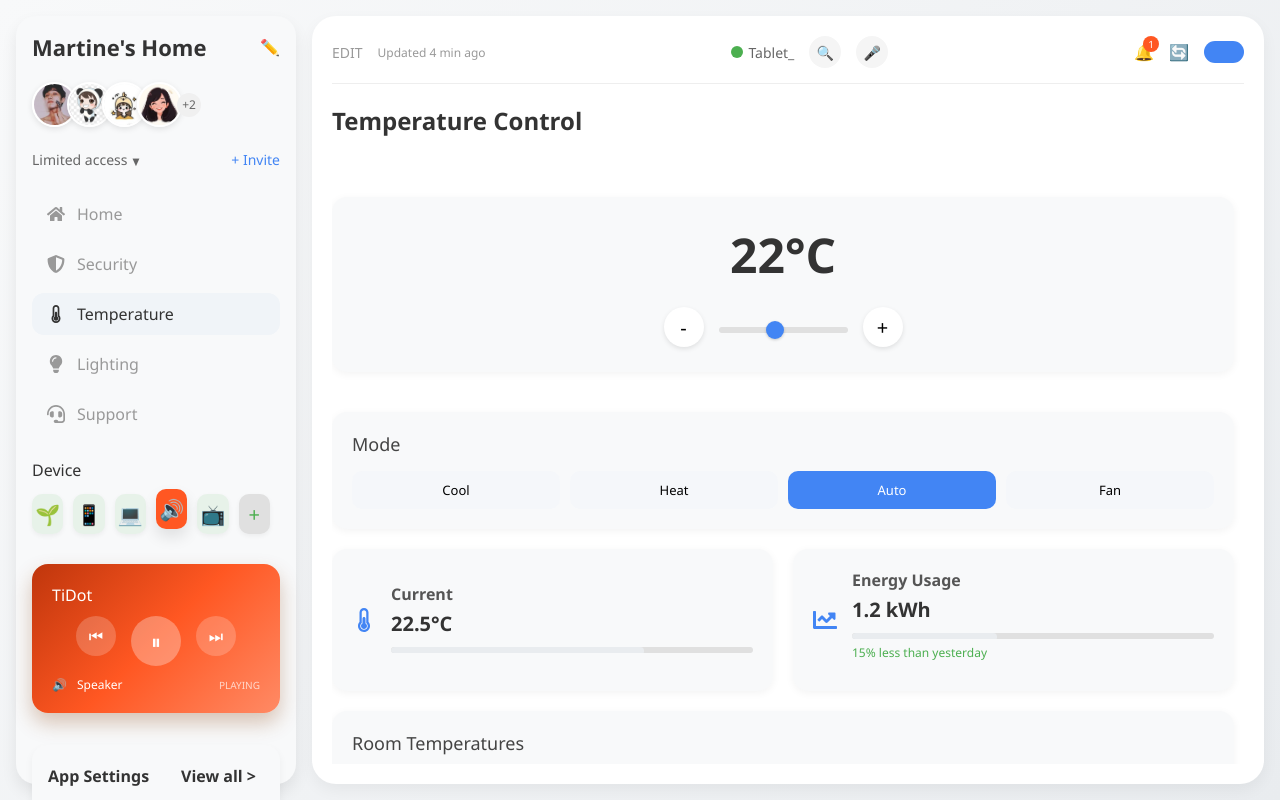
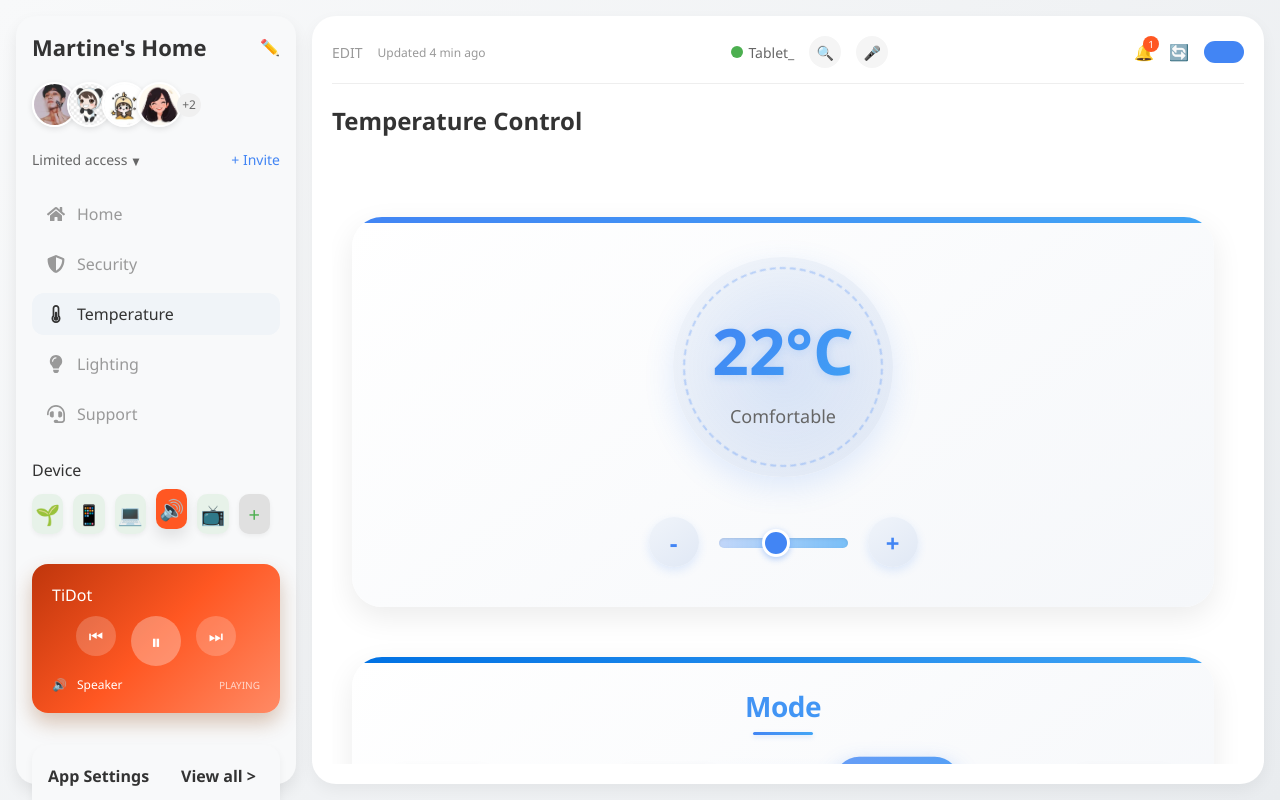
Before and after one commit to ZTL123Z/smart-home-dashboard, a React (Create React App) app: page / in a window 1280 px wide. Both pictures are taken after a click on the element "Temperature". Built offline with nearby package versions, Linux system fonts and the light colour scheme.

Commit message:
3月14号

```diff
--- a/src/components/MainContent.css
+++ b/src/components/MainContent.css
@@ -1960,3 +1960,488 @@
   position: relative;
   display: inline-block;
 }
+
+/* 温度控制样式优化 */
+.temperature-content .modern-dashboard {
+  gap: 30px;
+}
+
+.temperature-display.modern-card {
+  text-align: center;
+  padding: 40px;
+  position: relative;
+  overflow: hidden;
+}
+
+.temperature-display.modern-card::before {
+  content: '';
+  position: absolute;
+  top: 0;
+  left: 0;
+  width: 100%;
+  height: 6px;
+  background: linear-gradient(90deg, #4285f4, #42a5f5);
+  z-index: 1;
+}
+
+.temp-circle-container {
+  display: flex;
+  justify-content: center;
+  align-items: center;
+  margin-bottom: 40px;
+}
+
+.temp-circle {
+  width: 220px;
+  height: 220px;
+  border-radius: 50%;
+  background: linear-gradient(145deg, #f0f4fa, #e0e8f5);
+  box-shadow: 0 10px 30px rgba(66, 133, 244, 0.15);
+  display: flex;
+  flex-direction: column;
+  justify-content: center;
+  align-items: center;
+  position: relative;
+  transition: all 0.4s ease;
+}
+
+.temp-circle::before {
+  content: '';
+  position: absolute;
+  top: 10px;
+  left: 10px;
+  right: 10px;
+  bottom: 10px;
+  border-radius: 50%;
+  border: 2px dashed rgba(66, 133, 244, 0.3);
+  animation: rotate 20s linear infinite;
+}
+
+.temp-circle::after {
+  content: '';
+  position: absolute;
+  top: 0;
+  left: 0;
+  width: 100%;
+  height: 100%;
+  border-radius: 50%;
+  background: radial-gradient(circle at center, rgba(66, 133, 244, 0.1) 0%, transparent 70%);
+}
+
+.temp-value {
+  font-size: 64px;
+  font-weight: 700;
+  color: #4285f4;
+  margin-bottom: 10px;
+  text-shadow: 0 2px 10px rgba(66, 133, 244, 0.2);
+  position: relative;
+  z-index: 2;
+  background: linear-gradient(135deg, #4285f4, #42a5f5);
+  -webkit-background-clip: text;
+  -webkit-text-fill-color: transparent;
+}
+
+.temp-status {
+  font-size: 18px;
+  font-weight: 500;
+  color: #666;
+  position: relative;
+  z-index: 2;
+}
+
+.temp-controls {
+  display: flex;
+  align-items: center;
+  justify-content: center;
+  gap: 20px;
+  max-width: 500px;
+  margin: 0 auto;
+}
+
+.temp-button {
+  width: 50px;
+  height: 50px;
+  border-radius: 50%;
+  border: none;
+  background: linear-gradient(145deg, #f0f4fa, #e0e8f5);
+  font-size: 24px;
+  font-weight: 600;
+  color: #4285f4;
+  display: flex;
+  align-items: center;
+  justify-content: center;
+  cursor: pointer;
+  box-shadow: 0 4px 10px rgba(66, 133, 244, 0.15);
+  transition: all 0.3s ease;
+}
+
+.temp-button:hover {
+  transform: scale(1.1);
+  box-shadow: 0 6px 15px rgba(66, 133, 244, 0.25);
+}
+
+.temp-button:active {
+  transform: scale(0.95);
+}
+
+.temp-slider {
+  flex: 1;
+  max-width: 300px;
+  position: relative;
+  padding: 10px 0;
+}
+
+.temp-modern-slider {
+  height: 10px;
+  border-radius: 5px;
+  background: transparent;
+  outline: none;
+  -webkit-appearance: none;
+  width: 100%;
+  position: relative;
+  z-index: 1;
+}
+
+.temp-modern-slider::-webkit-slider-runnable-track {
+  height: 10px;
+  border-radius: 5px;
+  background: linear-gradient(90deg, rgba(66, 133, 244, 0.3), rgba(66, 165, 245, 0.7));
+  box-shadow: inset 0 1px 3px rgba(0, 0, 0, 0.1);
+}
+
+.temp-modern-slider::-webkit-slider-thumb {
+  -webkit-appearance: none;
+  appearance: none;
+  width: 28px;
+  height: 28px;
+  border-radius: 50%;
+  background: #4285f4;
+  cursor: pointer;
+  box-shadow: 0 2px 6px rgba(66, 133, 244, 0.4);
+  transition: all 0.3s ease;
+  margin-top: -9px;
+  border: 3px solid #fff;
+  position: relative;
+  z-index: 2;
+  animation: glowThumbTemp 3s infinite alternate;
+}
+
+@keyframes glowThumbTemp {
+  0% {
+    box-shadow: 0 2px 6px rgba(66, 133, 244, 0.4);
+  }
+  100% {
+    box-shadow: 0 2px 15px rgba(66, 133, 244, 0.8), 0 0 5px rgba(255, 255, 255, 0.5);
+  }
+}
+
+.temp-modern-slider::-webkit-slider-thumb:hover {
+  transform: scale(1.15);
+  box-shadow: 0 4px 12px rgba(66, 133, 244, 0.6);
+}
+
+.temp-modern-slider::-webkit-slider-thumb:active {
+  transform: scale(1.2);
+  background: linear-gradient(135deg, #4285f4, #42a5f5);
+}
+
+.mode-selection.modern-card h3 {
+  font-size: 28px;
+  font-weight: 600;
+  margin: 0 0 30px 0;
+  color: #1d1d1f;
+  text-align: center;
+  letter-spacing: -0.5px;
+  background: linear-gradient(90deg, #4285f4, #42a5f5);
+  -webkit-background-clip: text;
+  -webkit-text-fill-color: transparent;
+  position: relative;
+  display: inline-block;
+  width: 100%;
+}
+
+.mode-selection.modern-card h3::after {
+  content: '';
+  position: absolute;
+  bottom: -10px;
+  left: 50%;
+  width: 60px;
+  height: 3px;
+  background: linear-gradient(90deg, #4285f4, #42a5f5);
+  transform: translateX(-50%);
+  border-radius: 3px;
+  box-shadow: 0 2px 5px rgba(66, 133, 244, 0.2);
+}
+
+.temp-mode-buttons {
+  display: flex;
+  justify-content: center;
+  gap: 20px;
+  flex-wrap: wrap;
+  width: 100%;
+  padding: 10px 0;
+  position: relative;
+}
+
+.temp-mode-buttons::before {
+  content: '';
+  position: absolute;
+  top: 0;
+  left: 50%;
+  width: 80%;
+  height: 100%;
+  background: radial-gradient(ellipse at center, rgba(66, 133, 244, 0.08) 0%, transparent 70%);
+  transform: translateX(-50%);
+  border-radius: 30px;
+  z-index: 0;
+}
+
+.temp-mode-button {
+  display: flex;
+  flex-direction: column;
+  align-items: center;
+  justify-content: center;
+  padding: 20px 15px;
+  min-width: 120px;
+  border: none;
+  border-radius: 24px;
+  background: white;
+  box-shadow: 0 4px 12px rgba(0, 0, 0, 0.05);
+  transition: all 0.4s cubic-bezier(0.175, 0.885, 0.32, 1.275);
+  position: relative;
+  z-index: 1;
+  overflow: hidden;
+}
+
+.temp-mode-button::before {
+  content: '';
+  position: absolute;
+  top: 0;
+  left: 0;
+  width: 100%;
+  height: 100%;
+  background: linear-gradient(135deg, rgba(255, 255, 255, 0.2), rgba(255, 255, 255, 0));
+  z-index: -1;
+}
+
+.temp-mode-button::after {
+  content: '';
+  position: absolute;
+  bottom: 0;
+  left: 0;
+  width: 100%;
+  height: 4px;
+  background: linear-gradient(90deg, transparent, transparent);
+  transition: all 0.3s ease;
+}
+
+.temp-icon-wrapper {
+  position: relative;
+  display: flex;
+  justify-content: center;
+  align-items: center;
+  width: 60px;
+  height: 60px;
+  border-radius: 50%;
+  margin-bottom: 10px;
+  background: linear-gradient(145deg, #ffffff, #f5f7fa);
+  box-shadow: 0 4px 10px rgba(0, 0, 0, 0.05);
+  transition: all 0.4s ease;
+  z-index: 1;
+}
+
+.cool-icon .mode-icon {
+  color: #4285f4;
+}
+
+.heat-icon .mode-icon {
+  color: #ea4335;
+}
+
+.auto-icon .mode-icon {
+  color: #fbbc05;
+}
+
+.fan-icon .mode-icon {
+  color: #34a853;
+}
+
+.temp-mode-button:hover {
+  transform: translateY(-8px);
+  box-shadow: 0 12px 24px rgba(0, 0, 0, 0.1);
+}
+
+.temp-mode-button:hover .mode-icon {
+  transform: scale(1.2);
+}
+
+.temp-mode-button:hover .cool-icon .mode-icon {
+  color: #4285f4;
+}
+
+.temp-mode-button:hover .heat-icon .mode-icon {
+  color: #ea4335;
+}
+
+.temp-mode-button:hover .auto-icon .mode-icon {
+  color: #fbbc05;
+}
+
+.temp-mode-button:hover span {
+  color: #4285f4;
+}
+
+.temp-mode-button:hover span::after {
+  width: 80%;
+  opacity: 1;
+}
+
+.temp-mode-button.active {
+  background: linear-gradient(135deg, #4285f4, #42a5f5);
+  box-shadow: 0 8px 20px rgba(66, 133, 244, 0.4);
+  transform: translateY(-5px) scale(1.05);
+}
+
+.temp-mode-button.active .mode-icon,
+.temp-mode-button.active span {
+  color: white !important;
+  text-shadow: 0 2px 4px rgba(0, 0, 0, 0.2);
+}
+
+.temp-mode-button.active:hover {
+  transform: translateY(-8px) scale(1.08);
+  box-shadow: 0 12px 28px rgba(66, 133, 244, 0.5);
+}
+
+.room-temperatures.modern-card h3 {
+  font-size: 28px;
+  font-weight: 600;
+  margin: 0 0 30px 0;
+  color: #1d1d1f;
+  text-align: center;
+  letter-spacing: -0.5px;
+  background: linear-gradient(90deg, #4285f4, #42a5f5);
+  -webkit-background-clip: text;
+  -webkit-text-fill-color: transparent;
+  position: relative;
+  display: inline-block;
+  width: 100%;
+}
+
+.room-temperatures.modern-card h3::after {
+  content: '';
+  position: absolute;
+  bottom: -10px;
+  left: 50%;
+  width: 60px;
+  height: 3px;
+  background: linear-gradient(90deg, #4285f4, #42a5f5);
+  transform: translateX(-50%);
+  border-radius: 3px;
+  box-shadow: 0 2px 5px rgba(66, 133, 244, 0.2);
+}
+
+.modern-room-temp-item {
+  display: flex;
+  justify-content: space-between;
+  align-items: center;
+  padding: 20px;
+  background: white;
+  border-radius: 15px;
+  margin-bottom: 15px;
+  box-shadow: 0 4px 12px rgba(0, 0, 0, 0.03);
+  transition: all 0.3s ease;
+}
+
+.modern-room-temp-item:hover {
+  transform: translateY(-3px);
+  box-shadow: 0 6px 16px rgba(0, 0, 0, 0.08);
+}
+
+.room-info {
+  display: flex;
+  align-items: center;
+  gap: 15px;
+}
+
+.room-icon {
+  width: 40px;
+  height: 40px;
+  background: rgba(66, 133, 244, 0.1);
+  border-radius: 10px;
+  display: flex;
+  align-items: center;
+  justify-content: center;
+  color: #4285f4;
+  font-size: 20px;
+  transition: all 0.3s ease;
+}
+
+.modern-room-temp-item:hover .room-icon {
+  background: rgba(66, 133, 244, 0.2);
+  transform: scale(1.1);
+}
+
+.room-name {
+  font-size: 16px;
+  font-weight: 500;
+  color: #333;
+}
+
+.room-temp-container {
+  display: flex;
+  align-items: center;
+  gap: 15px;
+  position: relative;
+  width: 200px;
+}
+
+.room-temp-bar {
+  height: 8px;
+  background: linear-gradient(90deg, #4285f4, #42a5f5);
+  border-radius: 4px;
+  position: relative;
+  transition: all 0.3s ease;
+}
+
+.room-temp {
+  font-size: 16px;
+  font-weight: 600;
+  color: #4285f4;
+  min-width: 60px;
+  text-align: right;
+}
+
+@media (max-width: 768px) {
+  .temp-circle {
+    width: 180px;
+    height: 180px;
+  }
+
+  .temp-value {
+    font-size: 48px;
+  }
+
+  .temp-status {
+    font-size: 16px;
+  }
+
+  .temp-mode-button {
+    min-width: 100px;
+    padding: 15px 10px;
+  }
+
+  .temp-icon-wrapper {
+    width: 50px;
+    height: 50px;
+  }
+
+  .room-temp-container {
+    width: 120px;
+  }
+}
+
+/* 添加StatCard组件中的thermometer图标支持 */
+.modern-stat-card .stat-icon.thermometer {
+  color: #4285f4;
+}
--- a/src/components/MainContent.js
+++ b/src/components/MainContent.js
@@ -1,7 +1,7 @@
 import React, { useState, useEffect } from 'react';
 import './MainContent.css';
 import DeviceCards from './DeviceCards';
-import { FaChartLine, FaLock, FaThermometerHalf, FaLightbulb, FaHeadset, FaCog, FaInfoCircle, FaExclamationTriangle, FaRegLightbulb, FaRegSun, FaRegMoon, FaShieldAlt, FaToggleOn, FaToggleOff } from 'react-icons/fa';
+import { FaChartLine, FaLock, FaThermometerHalf, FaLightbulb, FaHeadset, FaCog, FaInfoCircle, FaExclamationTriangle, FaRegLightbulb, FaRegSun, FaRegMoon, FaShieldAlt, FaToggleOn, FaToggleOff, FaRegSnowflake, FaFire, FaMagic, FaWind, FaCouch, FaUtensils, FaBed, FaShower } from 'react-icons/fa';
 import ShapeBlur from './ShapeBlur';
 import Orb from './Orb';
 import CircleBackground from './CircleBackground';
@@ -315,9 +315,17 @@ const MainContent = ({ activeSection = 'home', theme = 'white' }) => {
               <h2>Temperature Control</h2>
             </div>
 
-            <div className="temperature-dashboard">
-              <div className="temperature-display">
-                <div className="temp-value">{temperature}°C</div>
+            <div className="temperature-dashboard modern-dashboard">
+              <div className="temperature-display modern-card">
+                <div className="temp-circle-container">
+                  <div className="temp-circle">
+                    <div className="temp-value">{temperature}°C</div>
+                    <div className="temp-status">
+                      {temperature < 20 ? 'Cool' : temperature > 24 ? 'Warm' : 'Comfortable'}
+                    </div>
+                  </div>
+                </div>
+
                 <div className="temp-controls">
                   <button
                     className="temp-button decrease"
@@ -332,7 +340,7 @@ const MainContent = ({ activeSection = 'home', theme = 'white' }) => {
                       max="30"
                       value={temperature}
                       onChange={(e) => handleTemperatureChange(parseInt(e.target.value))}
-                      className="slider"
+                      className="slider modern-slider temp-modern-slider"
                     />
                   </div>
                   <button
@@ -344,80 +352,69 @@ const MainContent = ({ activeSection = 'home', theme = 'white' }) => {
                 </div>
               </div>
 
-              <div className="mode-selection">
+              <div className="mode-selection modern-card">
                 <h3>Mode</h3>
-                <div className="mode-buttons">
+                <div className="mode-buttons temp-mode-buttons">
                   <button
-                    className={`mode-button ${temperatureMode === 'cool' ? 'active' : ''}`}
+                    className={`temp-mode-button ${temperatureMode === 'cool' ? 'active' : ''}`}
                     onClick={() => handleTemperatureModeChange('cool')}
                   >
-                    Cool
+                    <div className="mode-icon-wrapper temp-icon-wrapper cool-icon">
+                      <FaRegSnowflake className="mode-icon" />
+                      <div className="icon-glow"></div>
+                    </div>
+                    <span>Cool</span>
                   </button>
                   <button
-                    className={`mode-button ${temperatureMode === 'heat' ? 'active' : ''}`}
+                    className={`temp-mode-button ${temperatureMode === 'heat' ? 'active' : ''}`}
                     onClick={() => handleTemperatureModeChange('heat')}
                   >
-                    Heat
+                    <div className="mode-icon-wrapper temp-icon-wrapper heat-icon">
+                      <FaFire className="mode-icon" />
+                      <div className="icon-glow"></div>
+                    </div>
+                    <span>Heat</span>
                   </button>
                   <button
-                    className={`mode-button ${temperatureMode === 'auto' ? 'active' : ''}`}
+                    className={`temp-mode-button ${temperatureMode === 'auto' ? 'active' : ''}`}
                     onClick={() => handleTemperatureModeChange('auto')}
                   >
-                    Auto
+                    <div className="mode-icon-wrapper temp-icon-wrapper auto-icon">
+                      <FaMagic className="mode-icon" />
+                      <div className="icon-glow"></div>
+                    </div>
+                    <span>Auto</span>
                   </button>
                   <button
-                    className={`mode-button ${temperatureMode === 'fan' ? 'active' : ''}`}
+                    className={`temp-mode-button ${temperatureMode === 'fan' ? 'active' : ''}`}
                     onClick={() => handleTemperatureModeChange('fan')}
                   >
-                    Fan
+                    <div className="mode-icon-wrapper temp-icon-wrapper fan-icon">
+                      <FaWind className="mode-icon" />
+                      <div className="icon-glow"></div>
+                    </div>
+                    <span>Fan</span>
                   </button>
                 </div>
               </div>
 
-              <div className="temperature-stats">
-                <div className="stat-card">
-                  <FaThermometerHalf className="stat-icon" />
-                  <div className="stat-info">
-                    <h3>Current</h3>
-                    <p>22.5°C</p>
-                    <div className="stat-progress">
-                      <div className="progress-bar" style={{ width: '70%' }}></div>
-                    </div>
-                  </div>
-                </div>
-                <div className="stat-card">
-                  <FaChartLine className="stat-icon" />
-                  <div className="stat-info">
-                    <h3>Energy Usage</h3>
-                    <p>1.2 kWh</p>
-                    <div className="stat-progress">
-                      <div className="progress-bar" style={{ width: '40%' }}></div>
-                    </div>
-                    <p className="stat-comparison">15% less than yesterday</p>
-                  </div>
-                </div>
-              </div>
-
-              <div className="room-temperatures">
-                <h3>Room Temperatures</h3>
-                <div className="room-list">
-                  <div className="room-item">
-                    <span className="room-name">Living Room</span>
-                    <span className="room-temp">22.5°C</span>
-                  </div>
-                  <div className="room-item">
-                    <span className="room-name">Kitchen</span>
-                    <span className="room-temp">23.1°C</span>
-                  </div>
-                  <div className="room-item">
-                    <span className="room-name">Bedroom</span>
-                    <span className="room-temp">21.8°C</span>
-                  </div>
-                  <div className="room-item">
-                    <span className="room-name">Bathroom</span>
-                    <span className="room-temp">24.2°C</span>
-                  </div>
-                </div>
+              <div className="temperature-stats modern-stats">
+                <StatCard
+                  title="Current"
+                  value="22.5°C"
+                  icon="thermometer"
+                  progressValue={70}
+                  color="#4285f4"
+                />
+                <StatCard
+                  title="Energy Usage"
+                  value="1.2 kWh"
+                  icon="chart"
+                  progressValue={40}
+                  comparisonText="15% less than yesterday"
+                  color="#4caf50"
+                  onClick={handleEnergyModalToggle}
+                />
               </div>
             </div>
           </div>
--- a/src/components/StatCard.js
+++ b/src/components/StatCard.js
@@ -1,6 +1,6 @@
 import React, { useState, useEffect } from 'react';
 import './StatCard.css';
-import { FaChartLine, FaLightbulb, FaInfoCircle } from 'react-icons/fa';
+import { FaChartLine, FaLightbulb, FaInfoCircle, FaThermometerHalf } from 'react-icons/fa';
 
 const StatCard = ({
   title,
@@ -32,6 +32,8 @@ const StatCard = ({
         return <FaChartLine className="stat-icon" />;
       case 'info':
         return <FaInfoCircle className="stat-icon" />;
+      case 'thermometer':
+        return <FaThermometerHalf className="stat-icon thermometer" />;
       default:
         return <FaChartLine className="stat-icon" />;
     }
```
